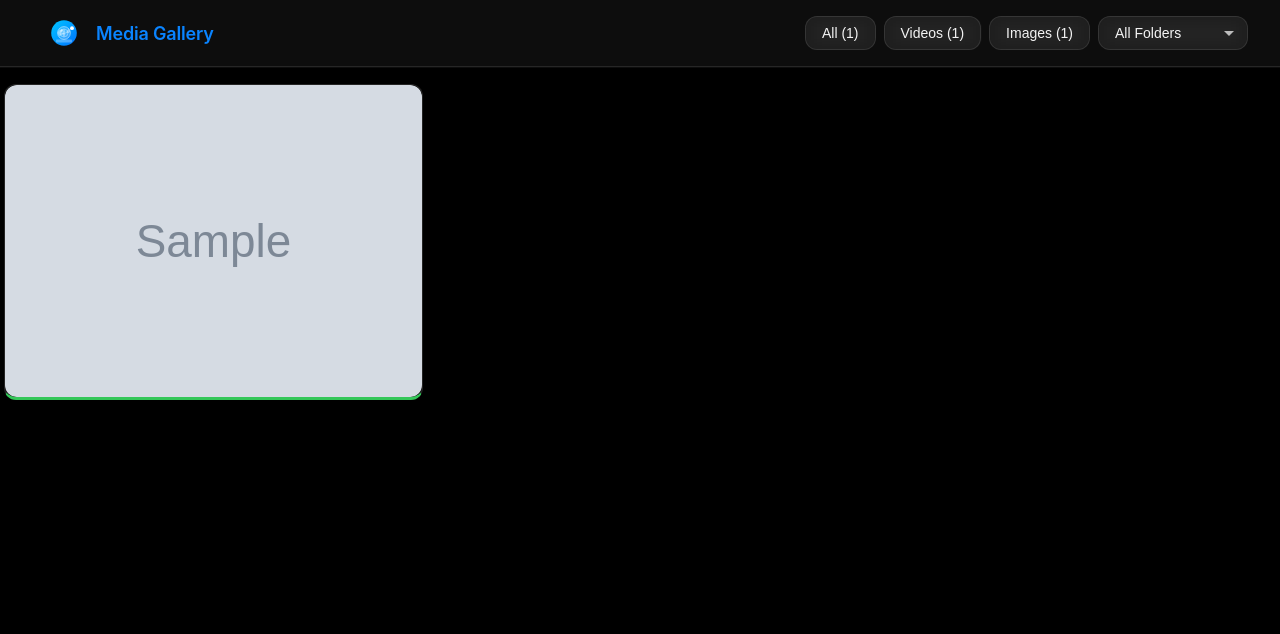
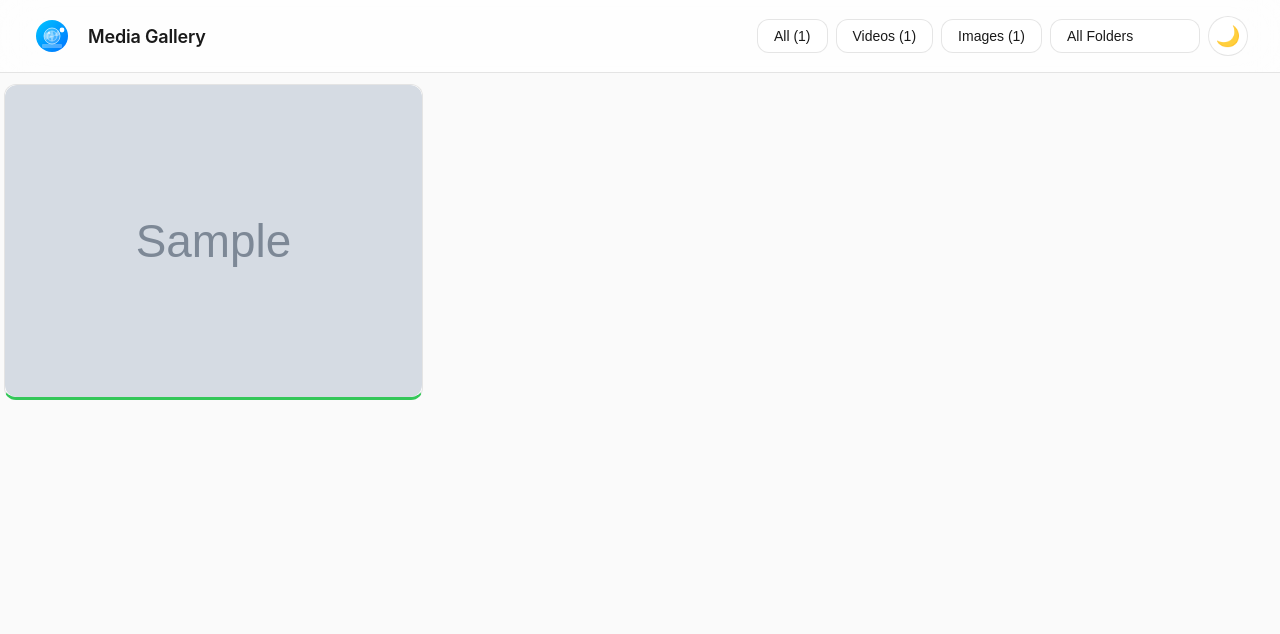
Before and after one commit to guinetik/py-home-gallery, a Flask app: template templates/gallery.html in a window 1280 px wide. Shown: the top 634 px of the page. Run offline with Flask 2, Linux system fonts and the light colour scheme; the template is opened without the code that fills it: most values are stand-ins (such as "Sample title", 1, 10 or a date in 2020); grey boxes marked "Sample" are stand-in pictures; parts of the project's set-up code (start-up, migrations or seed data) failed here and were passed over; some libraries are stand-ins or nearby versions.

Commit message:
feat: Add site-wide dark/light mode theme system
  - Automatic system preference detection via prefers-color-scheme
  - Manual toggle with localStorage persistence
  - Theme toggle button in navigation bar
  - Smooth color transitions between themes
  - Site-wide consistency across all pages

  Dark mode: Sleek black with blue accents (Apple/Vercel inspired)
  Light mode: Clean white/gray (#fafafa) with subtle blue hints

  Fixes navbar height inconsistency (72px min-height)

```diff
--- a/static/style.css
+++ b/static/style.css
@@ -12,20 +12,40 @@
   --success: rgba(52, 199, 89, 1);        /* Apple Green */
   --warning: rgba(255, 159, 10, 1);       /* Apple Orange */
 
-  /* Backgrounds - Dark Mode */
+  /* Backgrounds - Dark Mode (default) */
   --bg-primary: rgba(0, 0, 0, 0.85);
   --bg-secondary: rgba(28, 28, 30, 0.85);
   --bg-tertiary: rgba(44, 44, 46, 0.85);
+  --bg-page: #000000;
 
-  /* Glass Effects */
+  /* Glass Effects - Dark */
   --glass-bg: rgba(255, 255, 255, 0.05);
   --glass-border: rgba(255, 255, 255, 0.1);
   --glass-shadow: rgba(0, 0, 0, 0.3);
 
-  /* Text */
+  /* Text - Dark */
   --text-primary: rgba(255, 255, 255, 0.95);
   --text-secondary: rgba(255, 255, 255, 0.7);
   --text-tertiary: rgba(255, 255, 255, 0.5);
+}
+
+/* Light Mode Variables */
+[data-theme="light"] {
+  /* Backgrounds - Light Mode (Vercel-inspired) */
+  --bg-primary: rgba(255, 255, 255, 0.98);
+  --bg-secondary: rgba(250, 250, 250, 0.98);
+  --bg-tertiary: rgba(245, 245, 245, 0.98);
+  --bg-page: #fafafa;
+
+  /* Glass Effects - Light */
+  --glass-bg: rgba(255, 255, 255, 0.7);
+  --glass-border: rgba(0, 0, 0, 0.1);
+  --glass-shadow: rgba(0, 0, 0, 0.1);
+
+  /* Text - Light */
+  --text-primary: rgba(0, 0, 0, 0.9);
+  --text-secondary: rgba(0, 0, 0, 0.6);
+  --text-tertiary: rgba(0, 0, 0, 0.4);
 
   /* Spacing */
   --spacing-xs: 0.25rem;
@@ -61,10 +81,11 @@ body {
                'Helvetica Neue', Arial, sans-serif;
   -webkit-font-smoothing: antialiased;
   -moz-osx-font-smoothing: grayscale;
-  background: #000000;
+  background: var(--bg-page);
   color: var(--text-primary);
   line-height: 1.5;
   overflow-x: hidden;
+  transition: background-color var(--transition), color var(--transition);
 }
 
 a {
@@ -93,8 +114,15 @@ nav {
   justify-content: space-between;
   align-items: center;
   padding: var(--spacing-md) var(--spacing-xl);
+  min-height: 72px;
   z-index: 1000;
   box-shadow: 0 1px 0 0 rgba(255, 255, 255, 0.05);
+}
+
+nav > a {
+  text-decoration: none;
+  color: inherit;
+  display: flex;
 }
 
 nav .logo {
@@ -112,7 +140,7 @@ nav .logo:hover {
 }
 
 nav .logo img {
-  height: 32px;
+  height: 40px;
   width: auto;
   transition: transform var(--transition);
 }
@@ -730,6 +758,35 @@ header .logo {
   }
 }
 
+/* ==================== Theme Toggle Button (in navbar) ==================== */
+.theme-toggle {
+  width: 40px;
+  height: 40px;
+  border-radius: 50%;
+  background: var(--glass-bg);
+  backdrop-filter: blur(10px);
+  -webkit-backdrop-filter: blur(10px);
+  border: 1px solid var(--glass-border);
+  color: var(--text-primary);
+  font-size: 1.25rem;
+  cursor: pointer;
+  transition: all var(--transition);
+  display: flex;
+  align-items: center;
+  justify-content: center;
+  margin-left: auto;
+}
+
+.theme-toggle:hover {
+  background: rgba(255, 255, 255, 0.1);
+  border-color: rgba(255, 255, 255, 0.2);
+  transform: scale(1.05);
+}
+
+.theme-toggle:active {
+  transform: scale(0.95);
+}
+
 /* ==================== Utilities ==================== */
 .filter-btn {
   text-decoration: none;
--- /dev/null
+++ b/static/theme.js
@@ -0,0 +1,144 @@
+/**
+ * Theme Management for Py Home Gallery
+ * Handles light/dark mode with system preference support
+ */
+
+// Theme constants
+const THEME_STORAGE_KEY = 'py-home-gallery-theme';
+const THEME_LIGHT = 'light';
+const THEME_DARK = 'dark';
+
+/**
+ * Get the current theme preference
+ * Priority: localStorage > system preference > dark (default)
+ */
+function getThemePreference() {
+    // Check localStorage first
+    const stored = localStorage.getItem(THEME_STORAGE_KEY);
+    if (stored) {
+        return stored;
+    }
+
+    // Check system preference
+    if (window.matchMedia && window.matchMedia('(prefers-color-scheme: light)').matches) {
+        return THEME_LIGHT;
+    }
+
+    // Default to dark
+    return THEME_DARK;
+}
+
+/**
+ * Apply theme to the document
+ */
+function applyTheme(theme) {
+    if (theme === THEME_LIGHT) {
+        document.documentElement.setAttribute('data-theme', 'light');
+    } else {
+        document.documentElement.removeAttribute('data-theme');
+    }
+
+    // Update toggle button icon if it exists
+    const toggleBtn = document.getElementById('theme-toggle');
+    if (toggleBtn) {
+        toggleBtn.textContent = theme === THEME_LIGHT ? '🌙' : '☀️';
+        toggleBtn.setAttribute('aria-label', `Switch to ${theme === THEME_LIGHT ? 'dark' : 'light'} mode`);
+    }
+}
+
+/**
+ * Toggle between light and dark themes
+ */
+function toggleTheme() {
+    const currentTheme = getThemePreference();
+    const newTheme = currentTheme === THEME_LIGHT ? THEME_DARK : THEME_LIGHT;
+
+    // Save to localStorage
+    localStorage.setItem(THEME_STORAGE_KEY, newTheme);
+
+    // Apply the theme
+    applyTheme(newTheme);
+}
+
+/**
+ * Initialize theme on page load
+ * Call this ASAP to prevent flash of wrong theme
+ */
+function initTheme() {
+    const theme = getThemePreference();
+    applyTheme(theme);
+}
+
+/**
+ * Listen for system theme changes
+ */
+function watchSystemTheme() {
+    if (window.matchMedia) {
+        const mediaQuery = window.matchMedia('(prefers-color-scheme: light)');
+
+        // Only respond to system changes if user hasn't manually set a preference
+        mediaQuery.addEventListener('change', (e) => {
+            const hasManualPreference = localStorage.getItem(THEME_STORAGE_KEY);
+            if (!hasManualPreference) {
+                applyTheme(e.matches ? THEME_LIGHT : THEME_DARK);
+            }
+        });
+    }
+}
+
+/**
+ * Create and inject the theme toggle button
+ */
+function createThemeToggle() {
+    // Check if button already exists
+    if (document.getElementById('theme-toggle')) {
+        return;
+    }
+
+    const button = document.createElement('button');
+    button.id = 'theme-toggle';
+    button.className = 'theme-toggle';
+    button.setAttribute('aria-label', 'Toggle theme');
+    button.addEventListener('click', toggleTheme);
+
+    // Try to add to navbar first, otherwise add to body
+    const nav = document.querySelector('nav');
+    const navButtons = nav?.querySelector('.filter-buttons');
+
+    if (navButtons) {
+        // Add to navbar filter buttons
+        navButtons.appendChild(button);
+    } else if (nav) {
+        // Add directly to nav if no filter-buttons container
+        nav.appendChild(button);
+    } else {
+        // Fallback: add to body (for pages without nav)
+        document.body.appendChild(button);
+    }
+
+    // Set initial icon
+    const currentTheme = getThemePreference();
+    button.textContent = currentTheme === THEME_LIGHT ? '🌙' : '☀️';
+}
+
+// Initialize theme immediately (before DOM loads) to prevent flash
+initTheme();
+
+// Setup everything else when DOM is ready
+if (document.readyState === 'loading') {
+    document.addEventListener('DOMContentLoaded', () => {
+        createThemeToggle();
+        watchSystemTheme();
+    });
+} else {
+    // DOM already loaded
+    createThemeToggle();
+    watchSystemTheme();
+}
+
+// Export functions for manual use if needed
+window.themeManager = {
+    toggle: toggleTheme,
+    apply: applyTheme,
+    get: getThemePreference
+};
--- a/templates/gallery.html
+++ b/templates/gallery.html
@@ -5,6 +5,7 @@
     <meta name="viewport" content="width=device-width, initial-scale=1.0">
     <title>Media Gallery</title>
     <link rel="stylesheet" href="/static/style.css">
+    <script src="/static/theme.js"></script>
     <link href="https://cdn.jsdelivr.net/npm/glightbox/dist/css/glightbox.min.css" rel="stylesheet">
     <script src="https://cdn.jsdelivr.net/npm/isotope-layout@3.0.6/dist/isotope.pkgd.min.js"></script>
     <script src="https://unpkg.com/imagesloaded@5/imagesloaded.pkgd.min.js"></script>
@@ -14,7 +15,7 @@
 </head>
 <body>
     <nav>
-        <a href="/" style="margin-left:1em">
+        <a href="/">
 			<div class="logo">
 				<img src="/static/logo.svg" alt="Logo" onerror="this.src='https://via.placeholder.com/40'; this.onerror='';">
 				<span>Media Gallery</span>
--- a/templates/infinite.html
+++ b/templates/infinite.html
@@ -5,6 +5,7 @@
     <meta name="viewport" content="width=device-width, initial-scale=1.0">
     <title>Media Gallery (Infinite Scroll)</title>
     <link rel="stylesheet" href="/static/style.css">
+    <script src="/static/theme.js"></script>
     <link href="https://cdn.jsdelivr.net/npm/glightbox/dist/css/glightbox.min.css" rel="stylesheet">
     <script src="https://cdn.jsdelivr.net/npm/isotope-layout@3.0.6/dist/isotope.pkgd.min.js"></script>
     <script src="https://unpkg.com/imagesloaded@5/imagesloaded.pkgd.min.js"></script>
@@ -49,7 +50,7 @@
     <script>
         document.addEventListener('DOMContentLoaded', function() {
             // Initialize gallery using shared helper
-            const { iso, lightbox } = initializeGallery();
+            const { iso, lightbox, grid } = initializeGallery();
             let currentLightbox = lightbox;
 
             // Infinite scroll implementation
```
